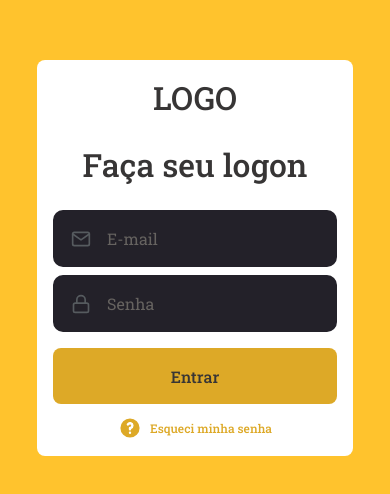
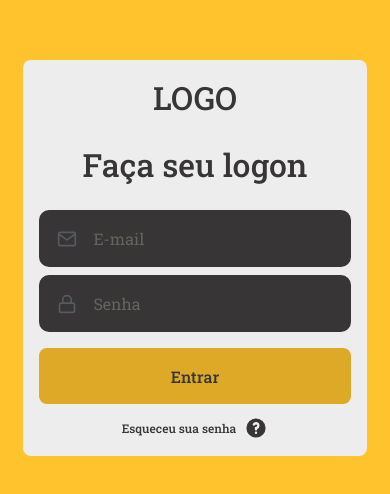
Before and after one commit to guuhschmaltz/eprocess, a React (Create React App) app: page / in a window 390 px wide. Shown: the part 164-658 px from the top of the page. Built offline with nearby package versions, Linux system fonts and the light colour scheme.

Commit message:
added adaptations to mobile in login form

```diff
--- a/src/components/Input/styles.ts
+++ b/src/components/Input/styles.ts
@@ -1,12 +1,12 @@
 import styled from 'styled-components';
 
 export const Container = styled.div`
-  background: #232129;
+  background: #373535;
   border-radius: 10px;
   padding: 16px;
   width: 100%;
 
-  border: 2px solid #232129;
+  border: 2px solid #373535;
   color: #565b5f;
 
   display: flex;
@@ -20,7 +20,7 @@ export const Container = styled.div`
     flex: 1;
     background: transparent;
     border: 0;
-    color: #f4ede8;
+    color: #ffffffe5;
 
     &::placeholder {
       color: #666360;
--- a/src/pages/SignIn/index.tsx
+++ b/src/pages/SignIn/index.tsx
@@ -22,8 +22,8 @@ const SignIn: React.FC = () => {
         />
         <Button type="submit">Entrar</Button>
         <Link to="/">
+          Esqueceu sua senha
           <HiQuestionMarkCircle size={24} />
-          Esqueci minha senha
         </Link>
       </Content>
     </Container>
--- a/src/pages/SignIn/styles.ts
+++ b/src/pages/SignIn/styles.ts
@@ -13,8 +13,11 @@ export const Content = styled.div`
   display: flex;
   flex-direction: column;
   align-items: center;
-  background-color: #fff;
+  background-color: #EDEDEE;
   color:#373535;
+  flex: 1;
+  margin: 0 6%;
+  max-width: 720px;
 
   border-radius: 8px;
   padding: 16px;
@@ -27,7 +30,7 @@ export const Content = styled.div`
   a {
     font-weight: 500;
     font-size: 12px;
-    color: #DDA927;
+    color: #373535;
     display: block;
     margin-top: 12px;
     text-decoration: none;
@@ -37,11 +40,11 @@ export const Content = styled.div`
     align-items: center;
 
     svg {
-      margin-right: 8px;
+      margin-left: 8px;
     }
 
     &:hover {
-      color: ${shade(0.2, '#DDA927')};
+      color: ${shade(0.2, '#373535')};
     }
   }
 `;
--- a/src/styles/colors.css
+++ b/src/styles/colors.css
@@ -4,10 +4,11 @@
   --color-grey: #565B5F;
   --color-black: #373535;
   --color-grey-light: #DDDDDE;
-  --color-background-white: #FFF;
+  --color-background-white: #ffffee;
   --color-background-grey: #565B5F;
   --color-background-yellow: #FFC32D;
-
+  --color-text-white:#ffffffe5;
+  --color-text-black:#373535;
 }
 /*
 Fontes:
```
